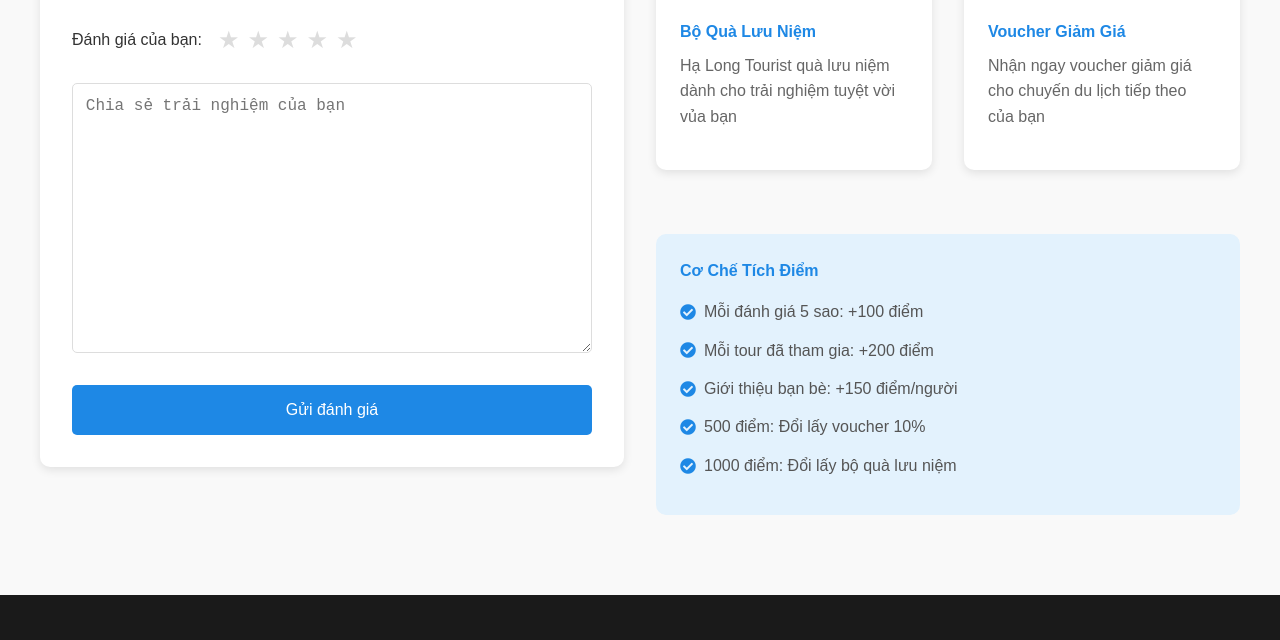
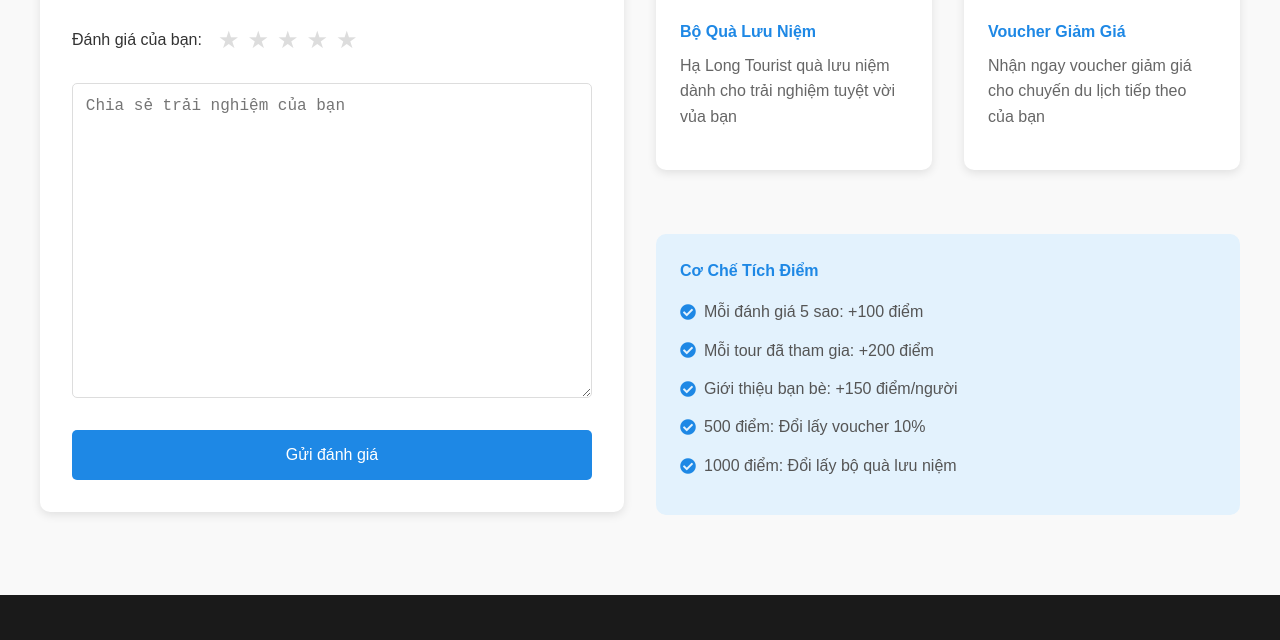
Before and after one commit to TranXuanLuong23/halongtourist, a plain HTML site: page index.html in a window 1280 px wide. Shown: the part 4600-5240 px from the top of the page. Drawn offline with Linux system fonts and the light colour scheme.

Commit message:
Cập nhật website với một vài chỉnh sửa 6

```diff
--- a/index.html
+++ b/index.html
@@ -334,7 +334,7 @@
                             </div>
                         </div>
                         <div class="form-group">
-                            <textarea placeholder="Chia sẻ trải nghiệm của bạn" required style="min-height: 270px;"></textarea>
+                            <textarea placeholder="Chia sẻ trải nghiệm của bạn" required style="min-height: 315px;"></textarea>
                         </div>
                         <button type="submit" class="submit-testimonial">Gửi đánh giá</button>
                     </form>
```
